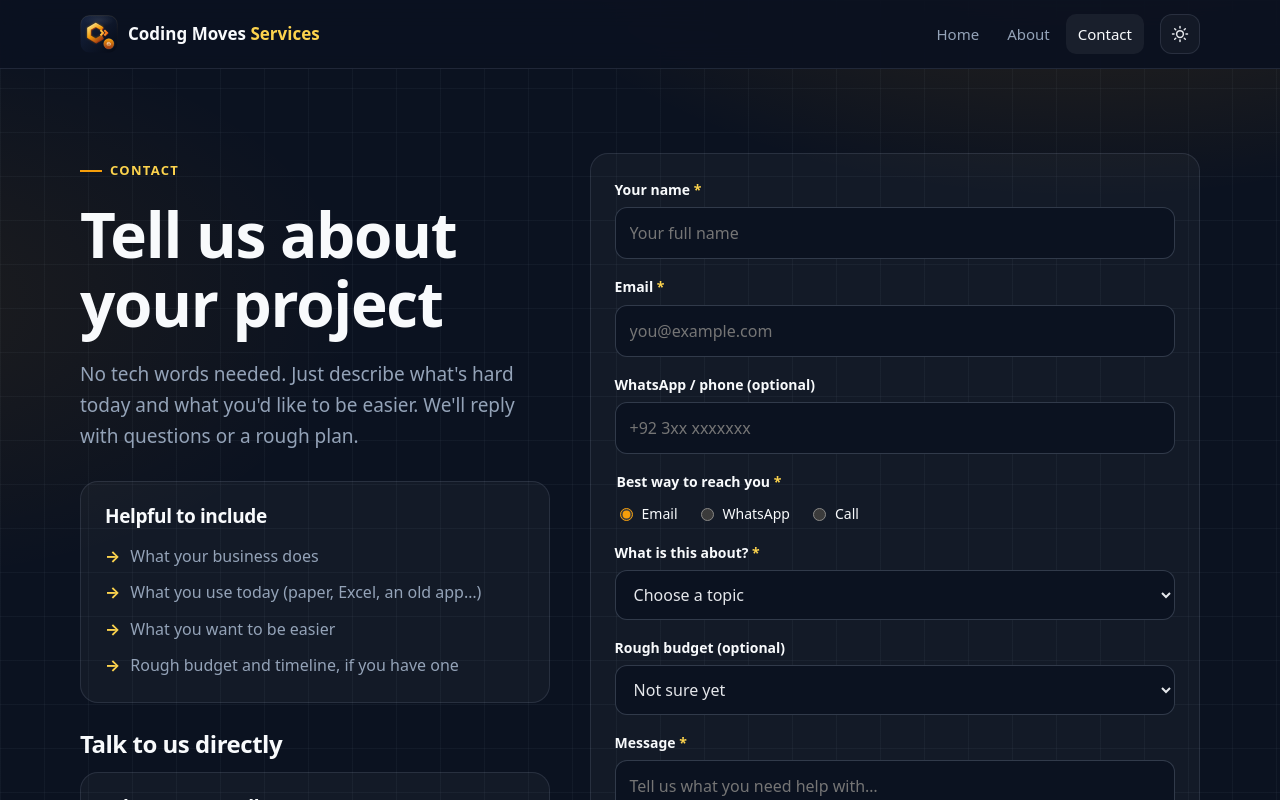
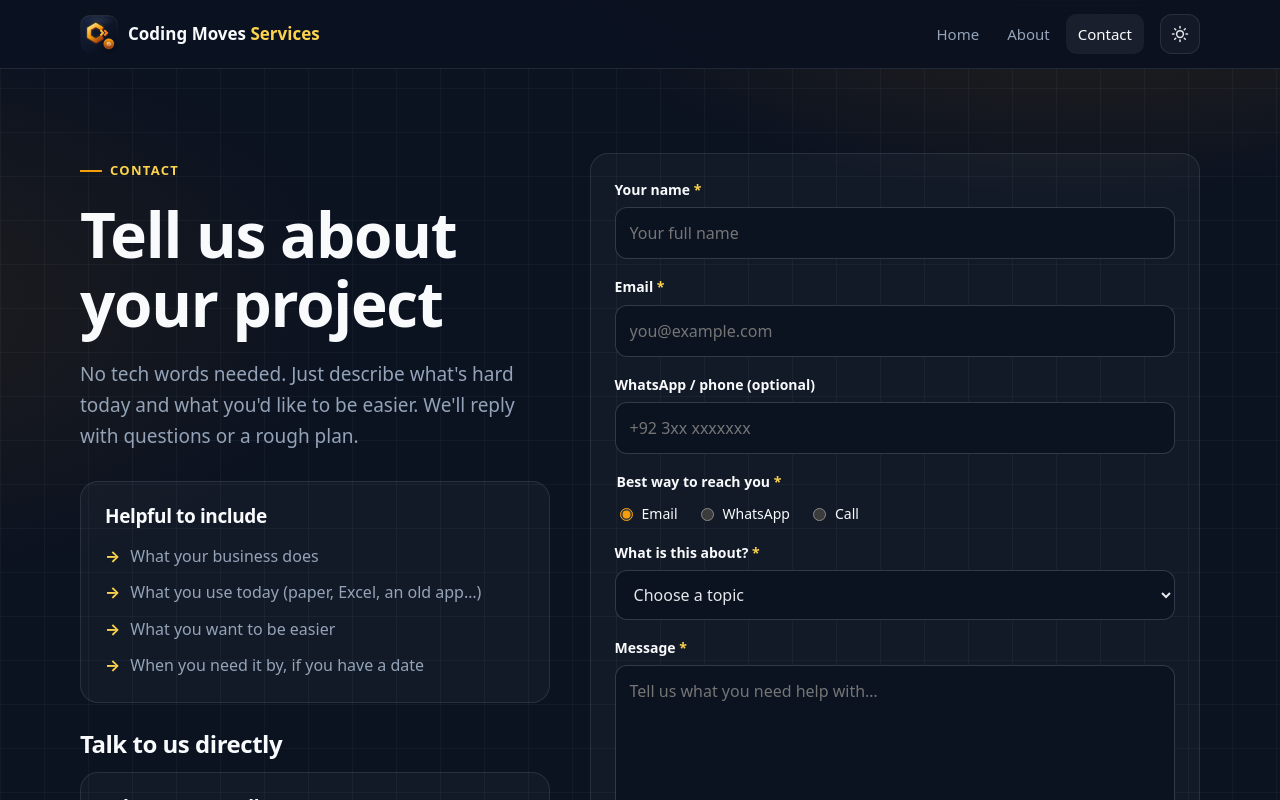
Before and after one commit to Coding-Moves/website, a Next.js app: page /services/contact/ in a window 1280 px wide. Shown: the top 800 px of the page. Built offline with nearby package versions, Linux system fonts and the light colour scheme.

Commit message:
Remove budget from Services contact form

```diff
--- a/src/data/brands.ts
+++ b/src/data/brands.ts
@@ -224,7 +224,7 @@ export const BRANDS: Brand[] = [
         "What your business does",
         "What you use today (paper, Excel, an old app…)",
         "What you want to be easier",
-        "Rough budget and timeline, if you have one",
+        "When you need it by, if you have a date",
       ],
     },
     terms: [
@@ -234,7 +234,7 @@ export const BRANDS: Brand[] = [
     privacy: [
       {
         heading: "Contact messages",
-        body: ["The Services contact form collects your name, email, chosen topic and message. You can also give us a phone number and rough budget, and choose how we reach you. We use this information only to reply. Netlify Forms handles submissions for us."],
+        body: ["The Services contact form collects your name, email, chosen topic and message. You can also give us a phone number and choose how we reach you. We use this information only to reply. Netlify Forms handles submissions for us."],
       },
       PRIVACY_SECTIONS[1],
     ],
--- a/src/views/ContactView.tsx
+++ b/src/views/ContactView.tsx
@@ -107,16 +107,6 @@ export default function ContactView({ brand }: { brand: Brand }) {
                 ))}
               </select>
             </div>
-            {c.variant === "detailed" && (
-              <div className="field">
-                <label htmlFor="budget">Rough budget (optional)</label>
-                <select id="budget" name="budget" defaultValue="Not sure yet">
-                  {["Not sure yet", "Under PKR 50,000", "PKR 50,000 – 150,000", "PKR 150,000 – 500,000", "PKR 500,000+", "Prefer to discuss"].map((budget) => (
-                    <option key={budget}>{budget}</option>
-                  ))}
-                </select>
-              </div>
-            )}
             <div className="field">
               <label htmlFor="message">Message <span aria-hidden="true">*</span></label>
               <textarea id="message" name="message" required placeholder="Tell us what you need help with…" />
```
